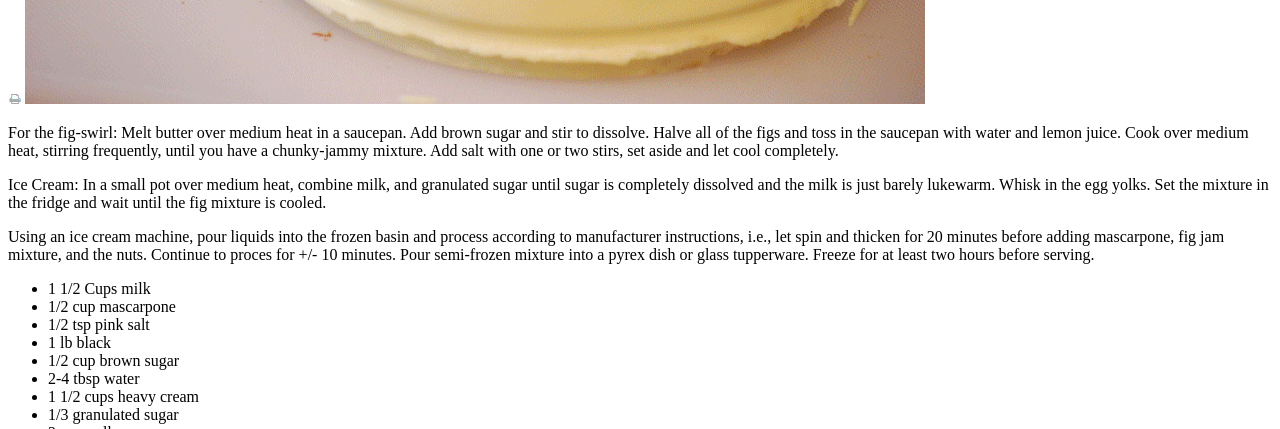
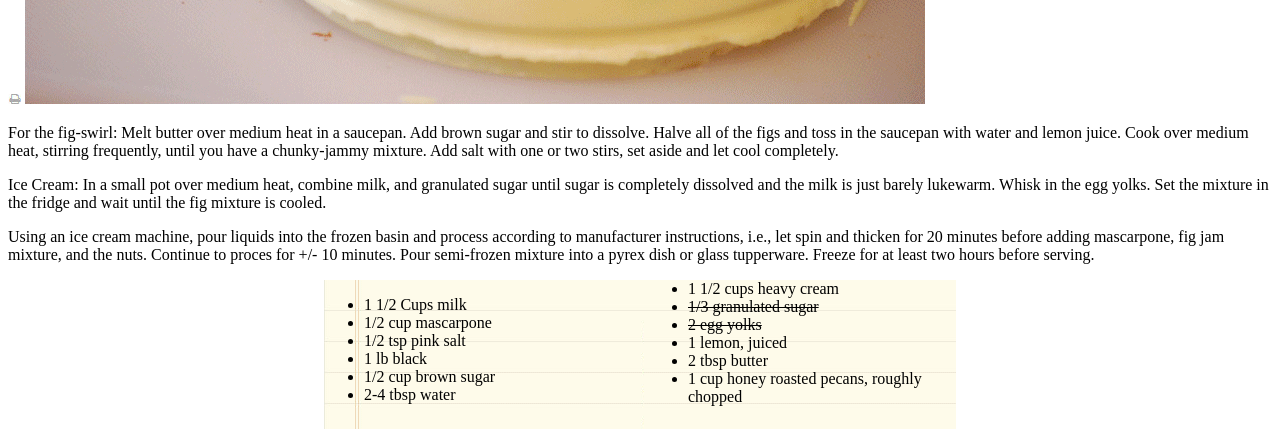
Before and after one commit to icathaid/chocolate-pizza, a plain HTML site: page index.html in a window 1280 px wide. Shown: the part 1060-1489 px from the top of the page. Drawn offline with Linux system fonts and the light colour scheme.

Commit message:
pushing up css edits

```diff
--- a/css/style.css
+++ b/css/style.css
@@ -0,0 +1,16 @@
+#notecard {
+    display: block;
+    margin-left: auto;
+    margin-right: auto;
+    width: 50%;
+    height: 155px;
+    background-image: url("../img/list-bg.png");
+    background-repeat: no-repeat;
+    column-count: 2;
+    column-width: auto;
+    list-style-type: square;
+}
+
+#strikethrough {
+    text-decoration: line-through;
+}
--- a/index.html
+++ b/index.html
@@ -5,7 +5,7 @@
   <meta name="viewport" content="width=device-width, initial-scale=1.0"/>
   <meta http-equiv="X-UA-Compatible" content="ie=edge"/>
   <link rel="CSS reset" type="text/css" href="css/reset.css"/>
-  <link rel="stylesheet" type="text/css" media="screen" href="styleindex.css"/>
+  <link rel="stylesheet" type="text/css" media="screen" href="css/style.css"/>
   <title>Delicious Food Blog</title>
 </head>
 
@@ -40,21 +40,24 @@
 <p>Ice Cream: In a small pot over medium heat, combine milk, and granulated sugar until sugar is completely dissolved and the milk is just barely lukewarm.  Whisk in the egg yolks.  Set the mixture in the fridge and wait until the fig mixture is cooled.</p>
 
 <p>Using an ice cream machine, pour liquids into the frozen basin and process according to manufacturer instructions, i.e., let spin and thicken for 20 minutes before adding mascarpone, fig jam mixture, and the nuts.  Continue to proces for +/- 10 minutes.  Pour semi-frozen mixture into a pyrex dish or glass tupperware.  Freeze for at least two hours before serving.</p>
-
-<ul>
+<div id="notecard">
+<ul id="recipe">
   <li>1 1/2 Cups milk</li>
   <li>1/2 cup mascarpone</li>
   <li>1/2 tsp pink salt</li>
   <li>1 lb black</li>
   <li>1/2 cup brown sugar</li>
   <li>2-4 tbsp water</li>
+</ul>
+<ul id="recipe">
   <li>1 1/2 cups heavy cream</li>
-  <li>1/3 granulated sugar</li>
-  <li>2 egg yolks</li>
+  <li id="strikethrough">1/3 granulated sugar</li>
+  <li id="strikethrough">2 egg yolks</li>
   <li>1 lemon, juiced</li>
   <li>2 tbsp butter</li>
   <li>1 cup honey roasted pecans, roughly chopped</li>
 </ul>
+</div>
 
 <footer>
 <fieldset>
@@ -64,7 +67,7 @@
 <ul>
   <li>Share Recipe</li>
 </ul>
-<legend img src="img/logo.png"></legend>
+<legend><img src="img/logo.png"/></legend>
 </fieldset>
 <ul>
   <li>Delicious @copy; 2013 @middot; All Rights Reserved.</li>
```
